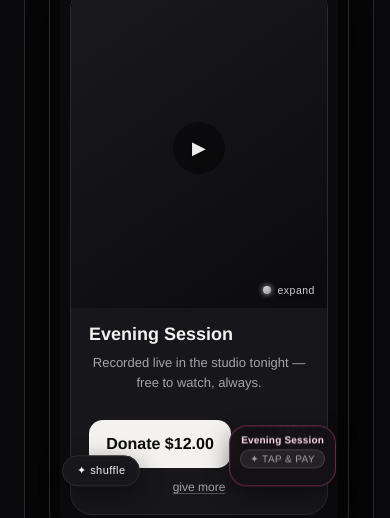
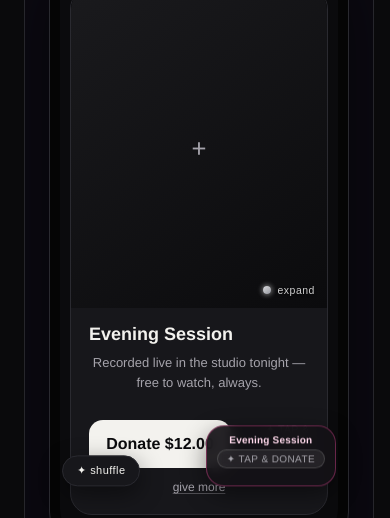
Before and after one commit to nimamixku/abracadabra-site, a Next.js app: page / in a window 390 px wide. Shown: the part 1120-1638 px from the top of the page. Built offline with nearby package versions, Linux system fonts and the light colour scheme.

Commit message:
Allow real video drop on donate card, match floating chip to active card

```diff
--- a/app/TryItDemo.js
+++ b/app/TryItDemo.js
@@ -336,23 +336,24 @@ export default function TryItDemo({ variant = "interactive" }) {
       const isVideo = file.type.startsWith("video/");
       const isImage = file.type.startsWith("image/");
       if (!isVideo && !isImage) return;
-      const url = URL.createObjectURL(file);
-      const title = titleFromFilename(file.name);
       setSlots((prev) =>
-        prev.map((s) =>
-          s.id === id && !s.fixed
-            ? {
+        prev.map((s) => {
+          if (s.id !== id) return s;
+          if (s.fixed) {
+            if (!isVideo) return s;
+            return { ...s, url: URL.createObjectURL(file), kind: "video", playable: true };
+          }
+          return {
             ...s,
-                url,
-                title,
+            url: URL.createObjectURL(file),
+            title: titleFromFilename(file.name),
             priceInput: "",
             crop: null,
             kind: isVideo ? "video" : "photo",
             playable: isVideo,
             donateCents: null,
-              }
-            : s
-        )
+          };
+        })
       );
     },
     [isAmbient]
@@ -405,7 +406,7 @@ export default function TryItDemo({ variant = "interactive" }) {
   // lands within the window it's a double-click and buys instead.
   function handleSlotClick(slot) {
     if (isAmbient) return;
-    if (!slot.url) {
+    if (!slot.url || (slot.fixed && !slot.playable)) {
       pendingIdRef.current = slot.id;
       fileInputRef.current?.click();
       return;
@@ -520,14 +521,16 @@ export default function TryItDemo({ variant = "interactive" }) {
                 >
                   <span className="card-kind">{slot.kind === "video" ? "video" : "photo"}</span>
                   {slot.fixed ? (
+                    slot.playable ? (
+                      <video src={slot.url} muted loop autoPlay playsInline />
+                    ) : (
                       <div
                         className="tenant-card-media-empty tryit-card-empty tryit-card-donate"
                         aria-hidden="true"
                       >
-                      <span className="tryit-play-badge" aria-hidden="true">
-                        ▶
-                      </span>
+                        {!isAmbient && <span className="tryit-card-plus">+</span>}
                       </div>
+                    )
                   ) : slot.url ? (
                     slot.kind === "video" ? (
                       <video
@@ -740,7 +743,7 @@ export default function TryItDemo({ variant = "interactive" }) {
           >
             <p className="floating-buy-title">
               <span className="floating-buy-title-text">{activeSlot.title || "Untitled"}</span>
-              <span className="tap-pay-chip">✦ tap &amp; pay</span>
+              <span className="tap-pay-chip">✦ tap &amp; {activeSlot.fixed ? "donate" : "pay"}</span>
             </p>
           </div>
         )}
@@ -822,7 +825,7 @@ export default function TryItDemo({ variant = "interactive" }) {
           >
             ✕
           </button>
-          {expandedSlot.fixed ? (
+          {expandedSlot.fixed && !expandedSlot.playable ? (
             <div className="tenant-lightbox-img lightbox-donate-placeholder" aria-hidden="true">
               <span className="tryit-play-badge" aria-hidden="true">
                 ▶
--- a/app/globals.css
+++ b/app/globals.css
@@ -1454,12 +1454,17 @@ textarea {
   .marketing-hero-split .marketing-hero-demo {
     order: 2;
   }
-  /* Mobile only -- same "alive" pulse, just shifted much closer to true
-     black so the box behind the try-it phone doesn't read as bright
-     against the rest of the page on a small screen. */
+  /* Mobile only -- same "alive" pulse, still shifted close to true
+     black so the box doesn't read as bright against the rest of the
+     page on a small screen, but with a faint purple cast pulled from
+     the same --ink-to-accent gradient as the ABRACADABRA wordmark
+     itself (see .brand) -- just pulled way down in lightness instead
+     of the wordmark's bright, saturated purple. Barely-there on
+     purpose: just enough to read as "this box belongs to this site"
+     next to the flat black everywhere else, not a colored panel. */
   :root {
-    --tryit-demo-glow-a: #050506;
-    --tryit-demo-glow-b: #0d0d10;
+    --tryit-demo-glow-a: #0a0810;
+    --tryit-demo-glow-b: #150f1e;
   }
   /* Mobile only -- headline sits beside a small ambient phone instead of
      centered alone. Kicker + h1 take the left column, the ambient phone
```
Lines whose indentation alone changed are shown as unchanged.
